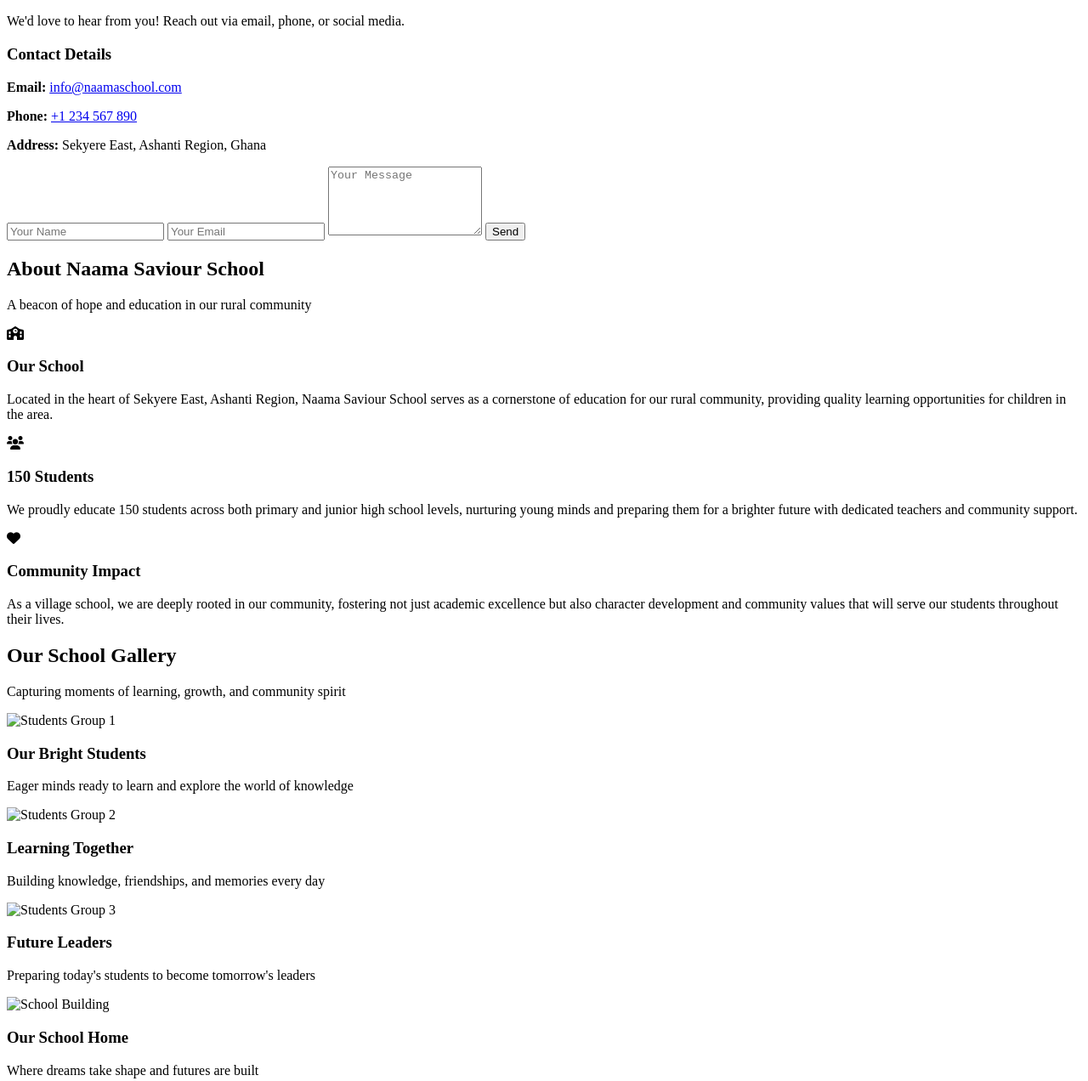
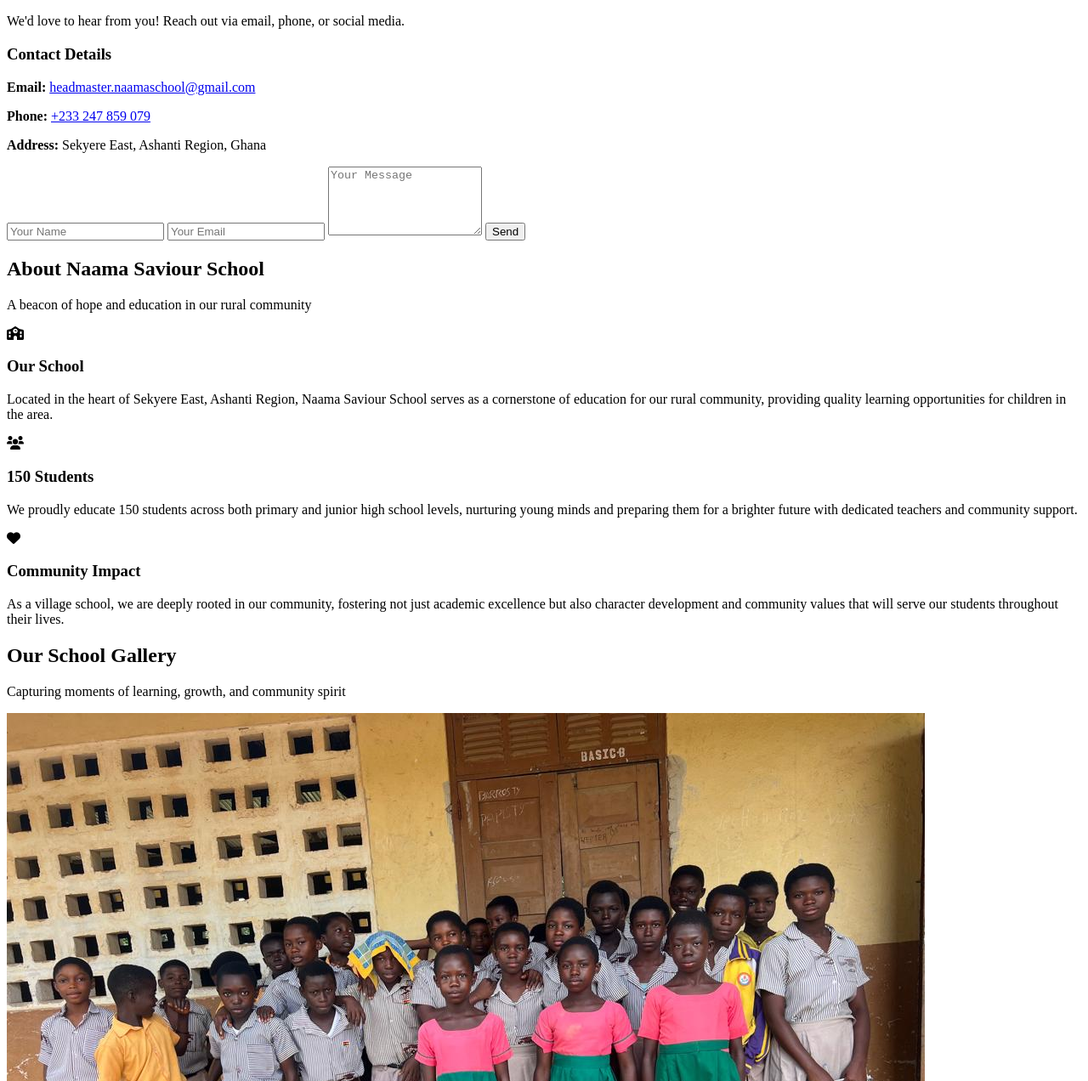
Before and after one commit to NaamaSchool/Naama-Saviour, a plain HTML site: page index.html in a window 1280 px wide. Shown: the part 408-1680 px from the top of the page at 85% size. Drawn offline with Linux system fonts and the light colour scheme.

Commit message:
Update index.html

```diff
--- a/index.html
+++ b/index.html
@@ -36,7 +36,7 @@
         </div>
         <div class="hero-video">
             <video autoplay muted loop>
-                <source src="videos/asking_1.mp4" type="video/mp4">
+                <source src="asking_1.mp4" type="video/mp4">
                 Your browser does not support the video tag.
             </video>
         </div>
@@ -51,8 +51,10 @@
                 <div class="contact-content">
                     <div class="contact-details">
                         <h3>Contact Details</h3>
-                        <p><strong>Email:</strong> <a href="mailto:info@naamaschool.com">info@naamaschool.com</a></p>
-                        <p><strong>Phone:</strong> <a href="tel:+1234567890">+1 234 567 890</a></p>
+                        <p><strong>Email:</strong> <a href="mailto:headmaster.naamaschool@gmail.com
+"> headmaster.naamaschool@gmail.com
+ </a></p>
+                        <p><strong>Phone:</strong> <a href="tel:+233247859079">+233 247 859 079 </a></p>
                         <p><strong>Address:</strong> Sekyere East, Ashanti Region, Ghana</p>
                     </div>
                     <div class="contact-form">
@@ -111,35 +113,35 @@
             <div class="carousel-container">
                 <div class="carousel">
                     <div class="carousel-slide active">
-                        <img src="images/group_1.jpg" alt="Students Group 1">
+                        <img src="group_1.jpg" alt="Students Group 1">
                         <div class="slide-caption">
                             <h3>Our Bright Students</h3>
                             <p>Eager minds ready to learn and explore the world of knowledge</p>
                         </div>
                     </div>
                     <div class="carousel-slide">
-                        <img src="images/group_2.jpg" alt="Students Group 2">
+                        <img src="group_2.jpg" alt="Students Group 2">
                         <div class="slide-caption">
                             <h3>Learning Together</h3>
                             <p>Building knowledge, friendships, and memories every day</p>
                         </div>
                     </div>
                     <div class="carousel-slide">
-                        <img src="images/group_3.jpg" alt="Students Group 3">
+                        <img src="group_3.jpg" alt="Students Group 3">
                         <div class="slide-caption">
                             <h3>Future Leaders</h3>
                             <p>Preparing today's students to become tomorrow's leaders</p>
                         </div>
                     </div>
                     <div class="carousel-slide">
-                        <img src="images/school_1.jpg" alt="School Building">
+                        <img src="school_1.jpg" alt="School Building">
                         <div class="slide-caption">
                             <h3>Our School Home</h3>
                             <p>Where dreams take shape and futures are built</p>
                         </div>
                     </div>
                     <div class="carousel-slide">
-                        <img src="images/school_2.jpg" alt="School Activities">
+                        <img src="school_2.jpg" alt="School Activities">
                         <div class="slide-caption">
                             <h3>Engaging Activities</h3>
                             <p>Fostering creativity and teamwork through various school activities</p>
@@ -217,4 +219,5 @@
 
     <script src="script.js"></script>
 </body>
+
 </html>
```
